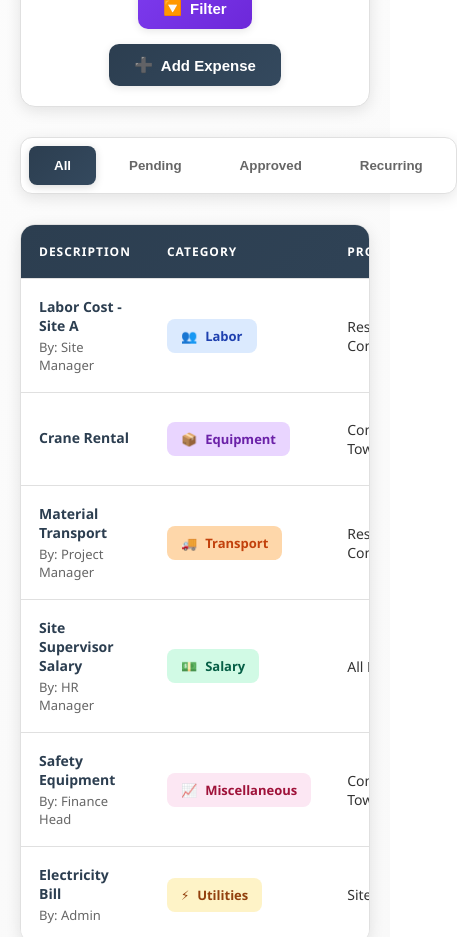
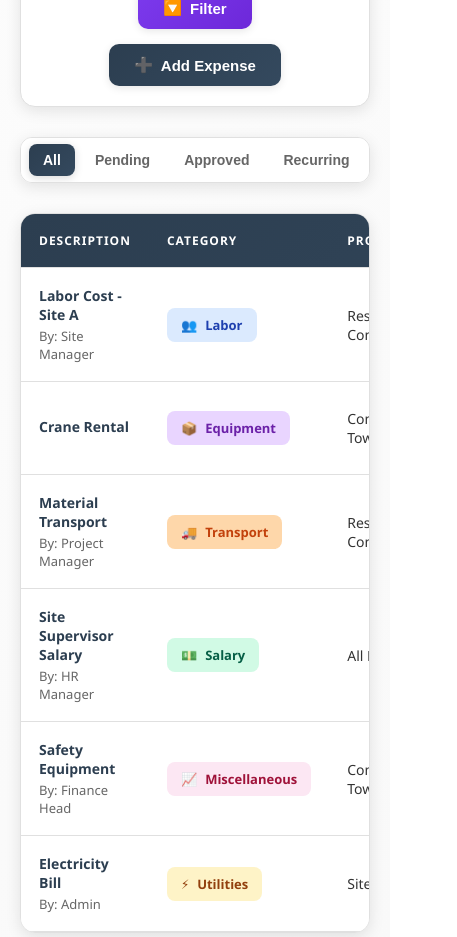
Before and after one commit to prakhart07/inventory-management, a React (Create React App) app: page /expensetrake in a window 390 px wide. Shown: the part 1780-2717 px from the top of the page, 457 px wide, since content can reach past the window. Built offline with nearby package versions, Linux system fonts and the light colour scheme.

Commit message:
file are update

```diff
--- a/src/Assets/CSS/ExpenseTrake.css
+++ b/src/Assets/CSS/ExpenseTrake.css
@@ -680,3 +680,34 @@
   transform: translateY(-20px);
   animation: fadeInSlide 0.4s ease-in-out forwards;
 }
+@media (max-width: 768px) {
+    .expense-tabs {
+        padding: 8px 10px;
+        gap: 8px;
+    }
+
+    .expense-tab-btn {
+        padding: 8px 16px;
+        font-size: 14px;
+    }
+}@media (max-width: 768px) {
+  .expense-tabs {
+    display: flex;           /* force flex layout */
+    flex-wrap: nowrap;       /* keep in one row */
+    overflow-x: auto;        /* allow horizontal scroll */
+    -webkit-overflow-scrolling: touch; /* smooth scroll on iOS */
+    gap: 6px;
+    padding: 6px 8px;
+  }
+
+  .expense-tabs::-webkit-scrollbar {
+    display: none;           /* hide scrollbar */
+  }
+
+  .expense-tab-btn {
+    flex: 0 0 auto;          /* prevent shrinking */
+    white-space: nowrap;      /* keep text on one line */
+    padding: 8px 14px;
+    font-size: 14px;
+  }
+}
--- a/src/Assets/CSS/budget.css
+++ b/src/Assets/CSS/budget.css
@@ -940,3 +940,24 @@
   transform: translateY(-20px);
   animation: fadeInSlide 0.4s ease-in-out forwards;
 }
+@media (max-width: 768px) {
+  .budget-tabs {
+    display: flex;               /* enforce flex layout */
+    flex-wrap: nowrap;           /* keep tabs in single row */
+    overflow-x: auto;            /* allow horizontal scroll */
+    -webkit-overflow-scrolling: touch; /* smooth scrolling on iOS */
+    gap: 6px;
+    padding: 6px 8px;
+  }
+
+  .budget-tabs::-webkit-scrollbar {
+    display: none;               /* hide scrollbar */
+  }
+
+  .budget-tab-btn {
+    flex: 0 0 auto;              /* prevent shrinking */
+    white-space: nowrap;          /* prevent text wrap */
+    padding: 8px 14px;
+    font-size: 14px;
+  }
+}
--- a/src/Components/Inventory.js
+++ b/src/Components/Inventory.js
@@ -229,15 +229,22 @@ function InventoryTracke() {
 
                             {/* ===== Todo / Action Items ===== */}
 <div className="todo-section">
+                    <div className="todo-header">
+                        <AlertTriangle className="pin-icon" size={28} />
                         <h3>Action Items</h3>
+                    </div>
+                    <div className="todo-list">
                         {todos.map(todo => (
                             <div key={todo.id} className="todo-item">
-                                        <div className={`todo-checkbox ${todo.completed ? 'checked' : ''}`} onClick={() => toggleTodo(todo.id)}>
+                                <div className={`todo-checkbox ${todo.completed ? 'checked' : ''}`}>
                                     {todo.completed && <Check size={16} color="white" />}
                                 </div>
-                                        <span className={todo.completed ? 'completed' : ''}>{todo.text}</span>
+                                <span className={`todo-text ${todo.completed ? 'completed' : ''}`}>
+                                    {todo.text}
+                                </span>
                             </div>
                         ))}
+                    </div>
                 </div>
                         </div>
                     )}
```
Lines whose indentation alone changed are shown as unchanged.
